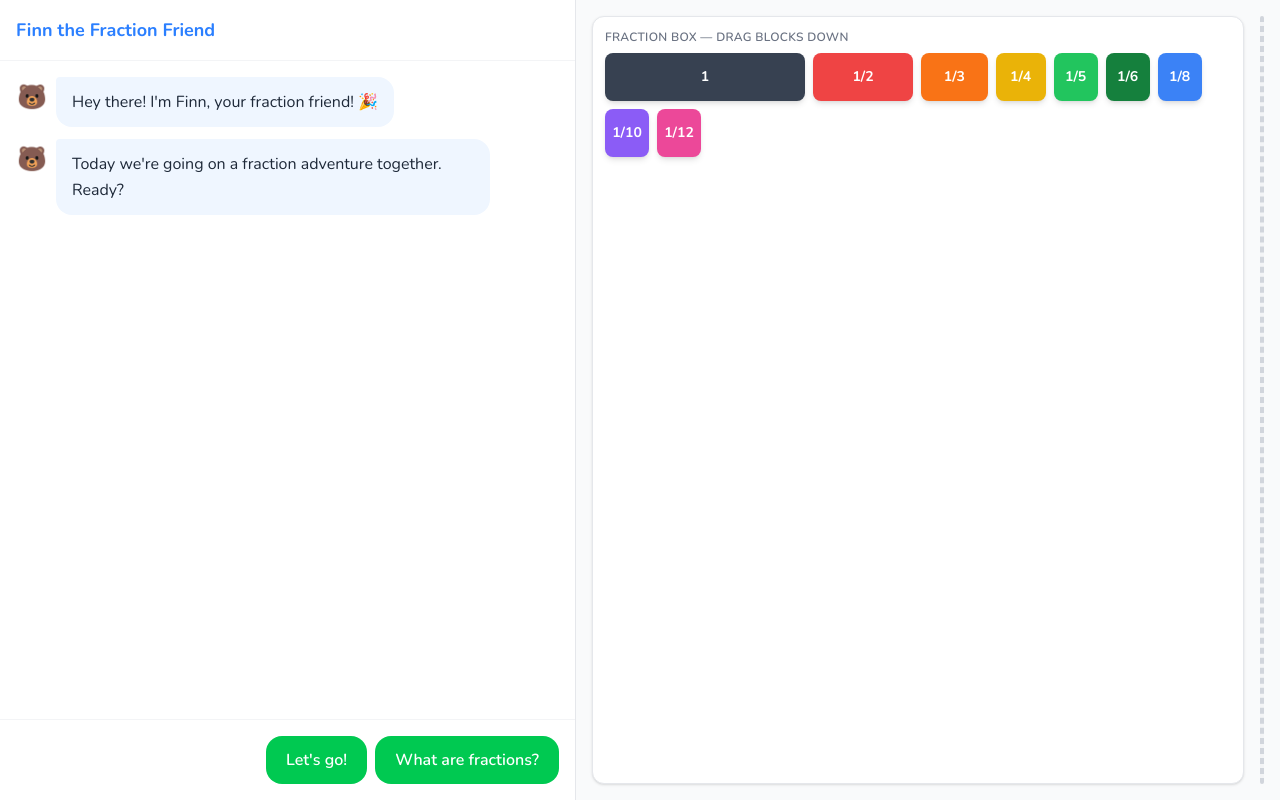
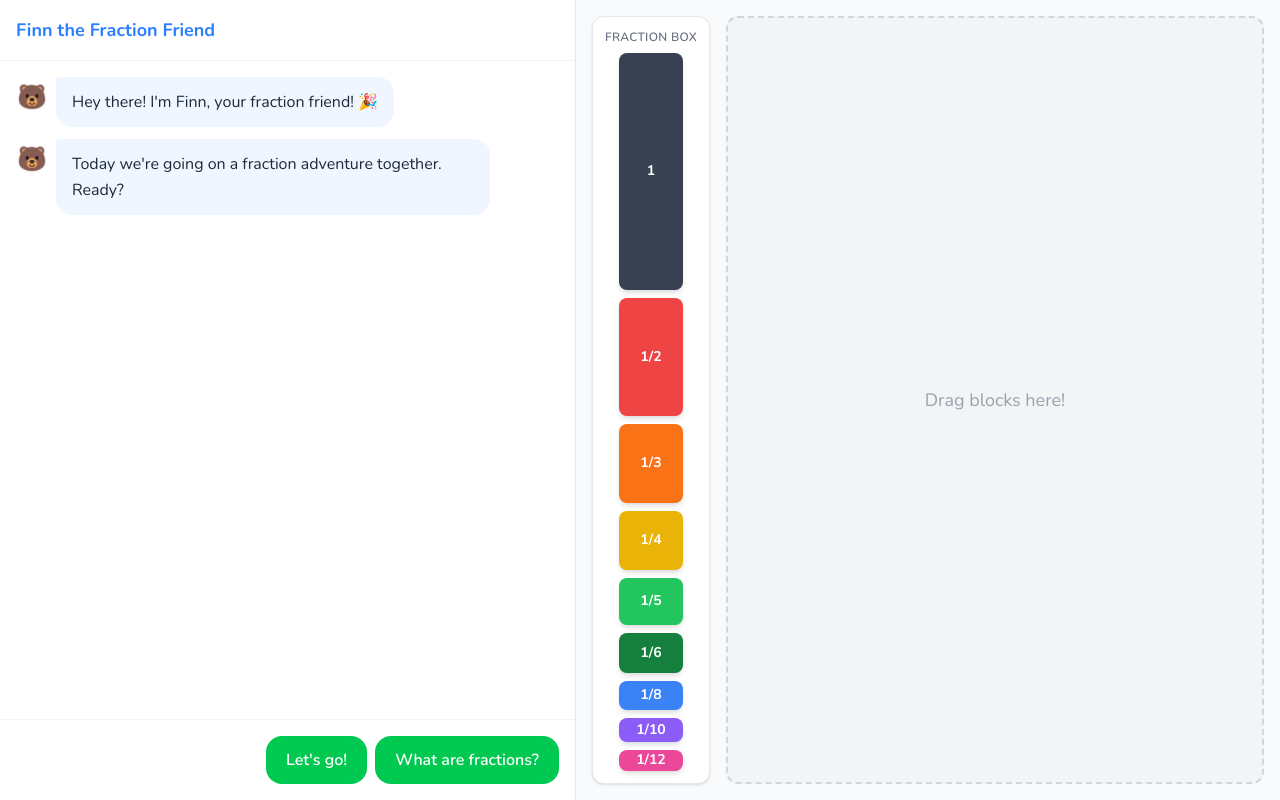
Before and after one commit to helloblair/synthesis-tutor, a React (Vite) app: page / in a window 1280 px wide. Built offline with nearby package versions, Linux system fonts and the light colour scheme.

Commit message:
style: rebalance panel widths — more room for chat

```diff
--- a/src/components/FractionPalette.tsx
+++ b/src/components/FractionPalette.tsx
@@ -4,10 +4,8 @@ import type { Fraction } from '../utils/fractionMath';
 import { useDraggable } from '@dnd-kit/core';
 import { CSS } from '@dnd-kit/utilities';
 
-const PALETTE_BASE = 200;
-
-function DraggablePaletteBlock({ fraction, baseWidth }: { fraction: Fraction; baseWidth: number }) {
-  const width = Math.max((fraction.numerator / fraction.denominator) * baseWidth, 44);
+function DraggablePaletteBlock({ fraction }: { fraction: Fraction }) {
+  const height = Math.max((fraction.numerator / fraction.denominator) * 400, 36);
   const color = FRACTION_COLORS[fraction.denominator] || '#6B7280';
   const id = `palette-${fraction.numerator}-${fraction.denominator}`;
 
@@ -17,7 +15,7 @@ function DraggablePaletteBlock({ fraction, baseWidth }: { fraction: Fraction; ba
   });
 
   const style = {
-    width: `${width}px`,
+    height: `${height}px`,
     backgroundColor: color,
     transform: CSS.Translate.toString(transform),
     opacity: isDragging ? 0.5 : 1,
@@ -29,7 +27,7 @@ function DraggablePaletteBlock({ fraction, baseWidth }: { fraction: Fraction; ba
       ref={setNodeRef}
       {...listeners}
       {...attributes}
-      className="h-12 rounded-lg flex items-center justify-center text-white font-bold text-sm shadow-md touch-manipulation select-none"
+      className="w-16 rounded-lg flex items-center justify-center text-white font-bold text-sm shadow-md touch-manipulation select-none"
       style={style}
     >
       {fractionLabel(fraction)}
@@ -39,17 +37,14 @@ function DraggablePaletteBlock({ fraction, baseWidth }: { fraction: Fraction; ba
 
 export function FractionPalette() {
   return (
-    <div className="bg-white rounded-xl p-3 shadow-sm border border-gray-200">
-      <p className="text-xs font-semibold text-gray-500 mb-2 uppercase tracking-wide">Fraction Box — Drag blocks down</p>
-      <div className="flex flex-wrap gap-2">
+    <div className="bg-white rounded-xl p-3 shadow-sm border border-gray-200 overflow-y-auto shrink-0 flex flex-col gap-2 items-center">
+      <p className="text-xs font-semibold text-gray-500 uppercase tracking-wide text-center">Fraction Box</p>
       {PALETTE_FRACTIONS.map((f) => (
         <DraggablePaletteBlock
           key={`${f.numerator}-${f.denominator}`}
           fraction={f}
-            baseWidth={PALETTE_BASE}
         />
       ))}
     </div>
-    </div>
   );
 }
```
Lines whose indentation alone changed are shown as unchanged.
